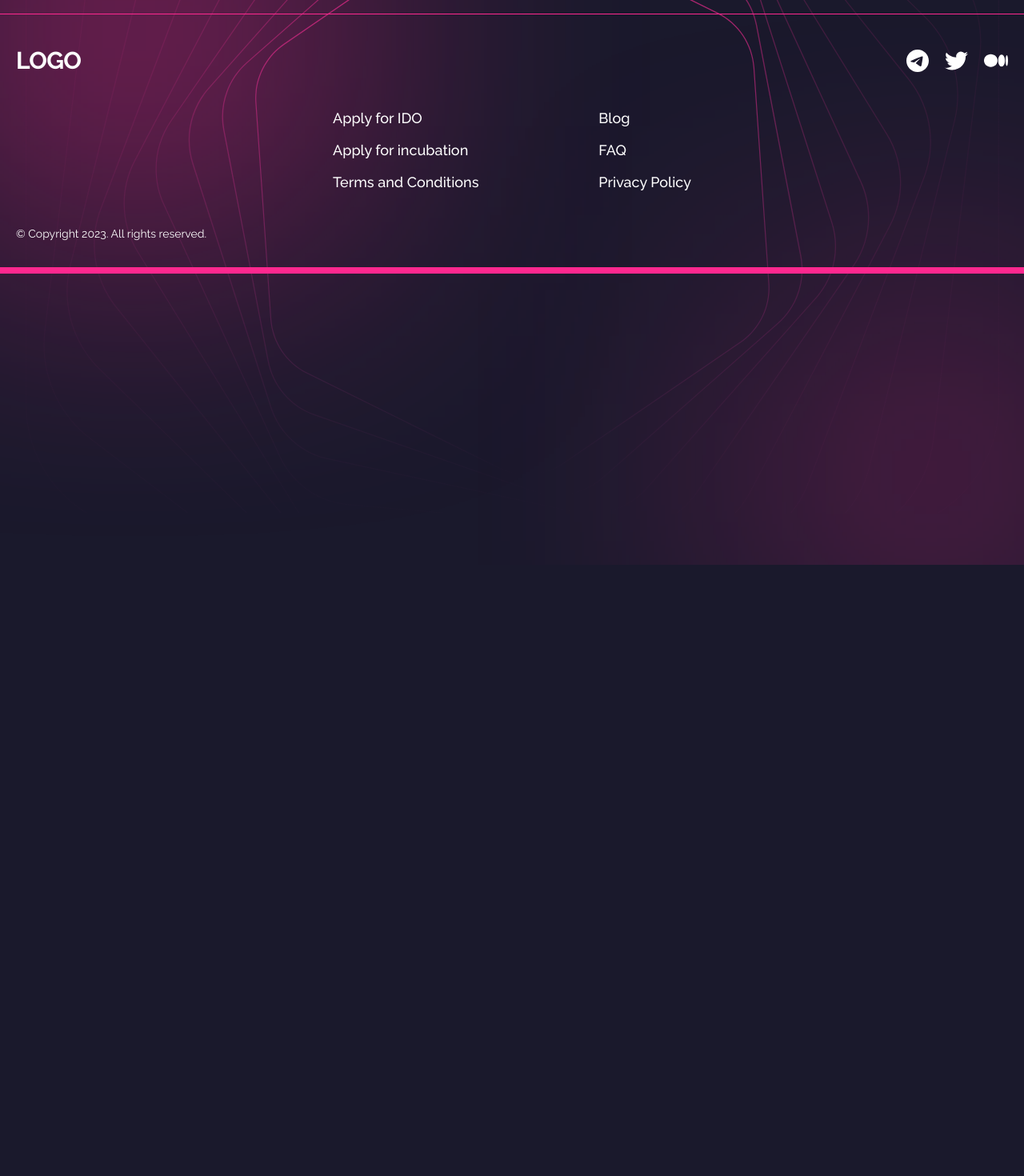
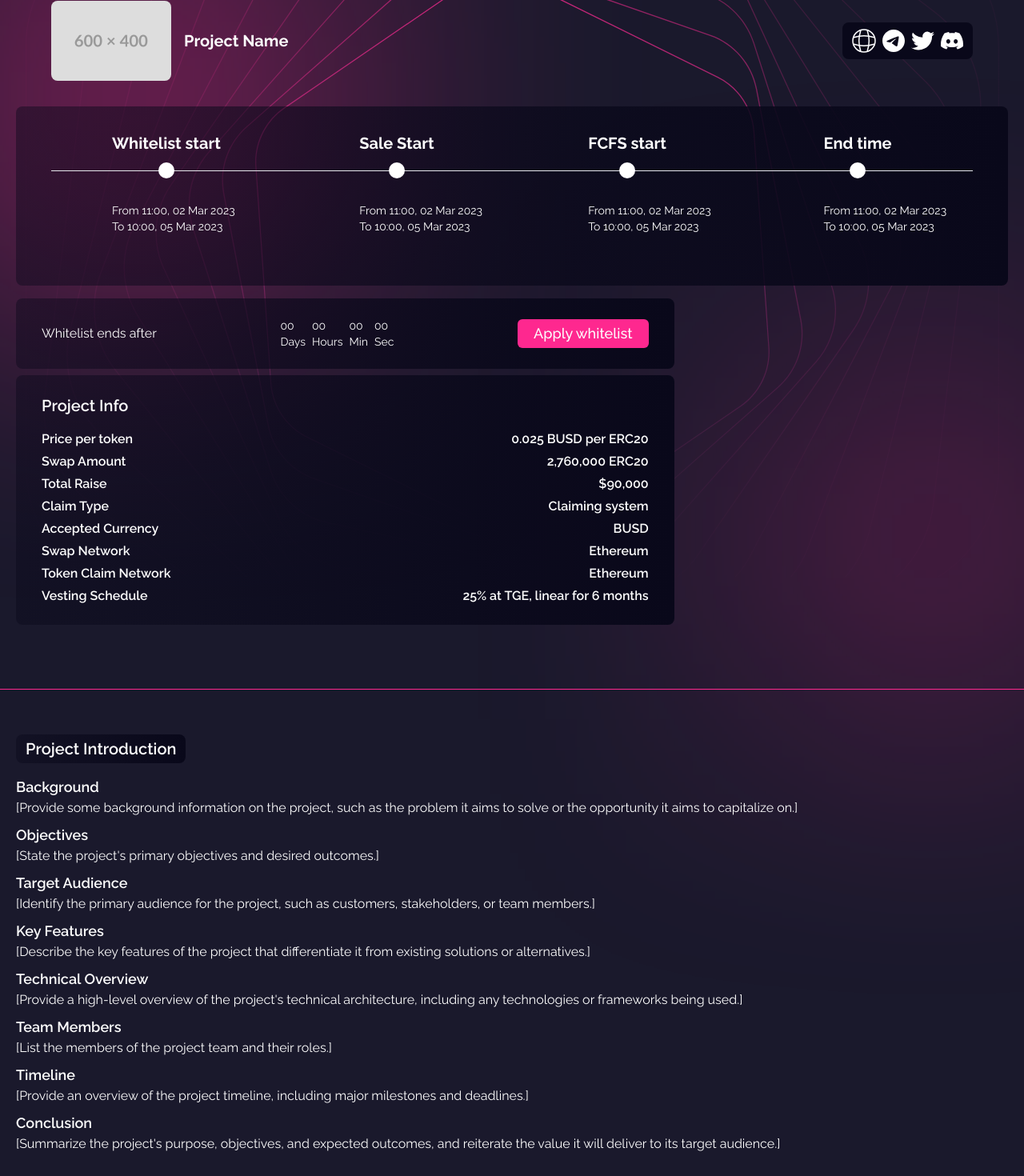
Before and after one commit to AlSirang/IDO-launchpad-figma-to-react, a React (Create React App) app: page /presale in a window 1280 px wide. Shown: the part 140-1610 px from the top of the page at 80% size. Before the commit the page ends 846 px from the top, so only its background shows below. Built offline with nearby package versions, Linux system fonts and the light colour scheme.

Commit message:
fix: inital ui presale page

```diff
--- /dev/null
+++ b/src/components/presale-ui.js
@@ -0,0 +1,16 @@
+export const TimelineSectoin = ({ text }) => {
+  return (
+    <div className="relative  pb-5">
+      <h2 className="font-bold text-lg md:text-xl">{text}</h2>
+
+      <div className="absolute left-[50%] -bottom-[17px] translate-x-[-50%]">
+        <span className="inline-block w-[20px] h-[20px] bg-white rounded-full"></span>
+      </div>
+
+      <div className="absolute bottom-[-80px]">
+        <p className="whitespace-nowrap text-sm">From 11:00, 02 Mar 2023</p>
+        <p className="whitespace-nowrap text-sm">To 10:00, 05 Mar 2023</p>
+      </div>
+    </div>
+  );
+};
--- a/src/pages/presale.js
+++ b/src/pages/presale.js
@@ -1,3 +1,242 @@
+import { Container } from "@/components/ui";
+import cardImage from "@/assets/placeholders/png.png";
+import {
+  DiscordIcon,
+  GlobalIcon,
+  SvgTelegramIcon,
+  SvgTwitterIcon,
+} from "@/icons";
+import { TimelineSectoin } from "@/components/presale-ui";
+import { DarkBackground } from "@/components/ui";
+import { ApplyNowBanner } from "@/components/apply-now-banner";
+
 export default function Presale() {
-  return <></>;
+  return (
+    <>
+      <Container>
+        <section className="max-w-6xl mt-20 grid gap-3 md:flex md:justify-between m-auto items-center">
+          <div className="flex gap-4 items-center">
+            <img
+              src={cardImage}
+              alt="pool logo"
+              className="object-cover w-full h-full max-h-[150px] max-w-[150px] rounded-lg"
+            />
+            <p className="font-bold text-lg md:text-xl">Project Name</p>
+          </div>
+          <div className="rounded-lg bg-cdark-500 inline-block h-fit w-fit">
+            <div className="flex py-2 px-3 items-center gap-2">
+              <GlobalIcon />
+              <SvgTelegramIcon />
+              <SvgTwitterIcon />
+              <DiscordIcon />
+            </div>
+          </div>
+        </section>
+
+        <DarkBackground className="px-5 py-8 rounded-lg h-56 mt-8">
+          <div className="grid grid-cols-12 border-b max-w-6xl m-auto">
+            <span className="col-span-3 inline-grid place-content-center">
+              <TimelineSectoin text="Whitelist start" />
+            </span>
+            <span className="col-span-3 inline-grid place-content-center">
+              <TimelineSectoin text="Sale Start" />
+            </span>
+            <span className="col-span-3 inline-grid place-content-center">
+              <TimelineSectoin text="FCFS start" />
+            </span>
+            <span className="col-span-3 inline-grid place-content-center">
+              <TimelineSectoin text="End time" />
+            </span>
+          </div>
+        </DarkBackground>
+
+        <div className="grid grid-cols-12 gap-3 mt-4">
+          <div className="col-span-12 md:col-span-8 grid gap-2">
+            <DarkBackground className="px-8 py-6 rounded-lg">
+              <div className="grid gap-3 md:flex md:justify-between items-center">
+                <p>Whitelist ends after</p>
+                <div className="flex gap-2">
+                  <div className="text-sm">
+                    <p>00</p>
+                    <p>Days</p>
+                  </div>
+                  <div className="text-sm">
+                    <p>00</p>
+                    <p>Hours</p>
+                  </div>
+                  <div className="text-sm">
+                    <p>00</p>
+                    <p>Min</p>
+                  </div>
+                  <div className="text-sm">
+                    <p>00</p>
+                    <p>Sec</p>
+                  </div>
+                </div>
+                <div className="block md:inline-block">
+                  <button className="rounded-md bg-cpink-100 w-full hover:bg-pink-600 transition-all">
+                    <span className="inline-block py-1 px-5 text-lg font-medium">
+                      Apply whitelist
+                    </span>
+                  </button>
+                </div>
+              </div>
+            </DarkBackground>
+
+            <DarkBackground className="px-8 py-6 rounded-lg">
+              <h2 className="font-semibold text-xl">Project Info</h2>
+
+              <div className="mt-4">
+                <ul className="list-disc grid gap-1">
+                  <li className="flex justify-between">
+                    <h4 className="text-sm md:text-base font-semibold">
+                      Price per token
+                    </h4>
+                    <p className="text-sm md:text-base font-semibold">
+                      0.025 BUSD per ERC20
+                    </p>
+                  </li>
+                  <li className="flex justify-between">
+                    <h4 className="text-sm md:text-base font-semibold">
+                      Swap Amount
+                    </h4>
+                    <p className="text-sm md:text-base font-semibold">
+                      2,760,000 ERC20
+                    </p>
+                  </li>
+                  <li className="flex justify-between">
+                    <h4 className="text-sm md:text-base font-semibold">
+                      Total Raise
+                    </h4>
+                    <p className="text-sm md:text-base font-semibold">
+                      $90,000
+                    </p>
+                  </li>
+                  <li className="flex justify-between">
+                    <h4 className="text-sm md:text-base font-semibold">
+                      Claim Type
+                    </h4>
+                    <p className="text-sm md:text-base font-semibold">
+                      Claiming system
+                    </p>
+                  </li>
+                  <li className="flex justify-between">
+                    <h4 className="text-sm md:text-base font-semibold">
+                      Accepted Currency
+                    </h4>
+                    <p className="text-sm md:text-base font-semibold">BUSD</p>
+                  </li>
+                  <li className="flex justify-between">
+                    <h4 className="text-sm md:text-base font-semibold">
+                      Swap Network
+                    </h4>
+                    <p className="text-sm md:text-base font-semibold">
+                      Ethereum
+                    </p>
+                  </li>
+                  <li className="flex justify-between">
+                    <h4 className="text-sm md:text-base font-semibold">
+                      Token Claim Network
+                    </h4>
+                    <p className="text-sm md:text-base font-semibold">
+                      Ethereum
+                    </p>
+                  </li>
+                  <div className="flex justify-between">
+                    <h4 className="text-sm md:text-base font-semibold">
+                      Vesting Schedule
+                    </h4>
+                    <p className="text-sm md:text-base font-semibold">
+                      25% at TGE, linear for 6 months
+                    </p>
+                  </div>
+                </ul>
+              </div>
+            </DarkBackground>
+          </div>
+          <div className="col-span-12 md:col-span-4"></div>
+        </div>
+      </Container>
+
+      <div className="border-t border-cpink-100 mt-20" />
+
+      {/* project intro */}
+      <Container>
+        <section className="mt-14">
+          <DarkBackground className="rounded-lg inline-block">
+            <p className="text-xl font-semibold inline-flex py-1 px-3">
+              Project Introduction
+            </p>
+          </DarkBackground>
+
+          <div className="grid gap-2 mt-4">
+            <div>
+              <h3 className="font-semibold text-lg">Background</h3>
+              <p>
+                [Provide some background information on the project, such as the
+                problem it aims to solve or the opportunity it aims to
+                capitalize on.]
+              </p>
+            </div>
+
+            <div>
+              <h3 className="font-semibold text-lg">Objectives</h3>
+              <p>
+                [State the project's primary objectives and desired outcomes.]
+              </p>
+            </div>
+
+            <div>
+              <h3 className="font-semibold text-lg">Target Audience</h3>
+              <p>
+                [Identify the primary audience for the project, such as
+                customers, stakeholders, or team members.]
+              </p>
+            </div>
+
+            <div>
+              <h3 className="font-semibold text-lg">Key Features</h3>
+              <p>
+                [Describe the key features of the project that differentiate it
+                from existing solutions or alternatives.]
+              </p>
+            </div>
+
+            <div>
+              <h3 className="font-semibold text-lg">Technical Overview</h3>
+              <p>
+                [Provide a high-level overview of the project's technical
+                architecture, including any technologies or frameworks being
+                used.]
+              </p>
+            </div>
+
+            <div>
+              <h3 className="font-semibold text-lg">Team Members</h3>
+              <p>[List the members of the project team and their roles.] </p>
+            </div>
+
+            <div>
+              <h3 className="font-semibold text-lg">Timeline</h3>
+              <p>
+                [Provide an overview of the project timeline, including major
+                milestones and deadlines.]
+              </p>
+            </div>
+
+            <div>
+              <h3 className="font-semibold text-lg">Conclusion</h3>
+              <p>
+                [Summarize the project's purpose, objectives, and expected
+                outcomes, and reiterate the value it will deliver to its target
+                audience.]
+              </p>
+            </div>
+          </div>
+        </section>
+
+        <ApplyNowBanner />
+      </Container>
+    </>
+  );
 }
```
